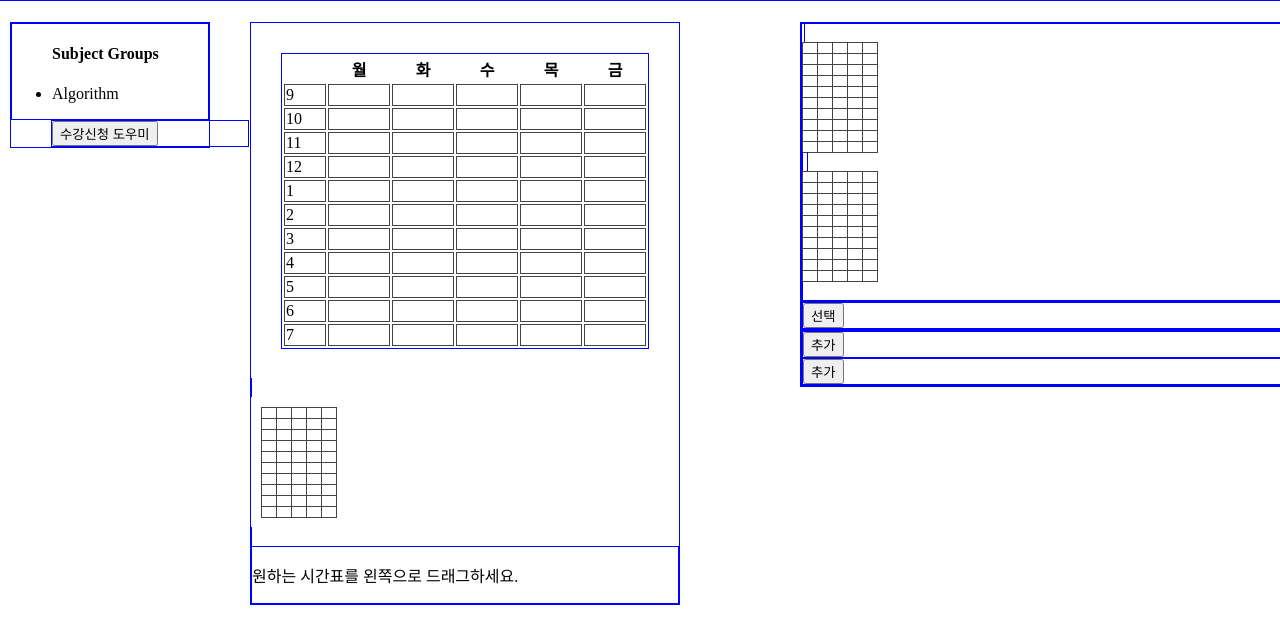
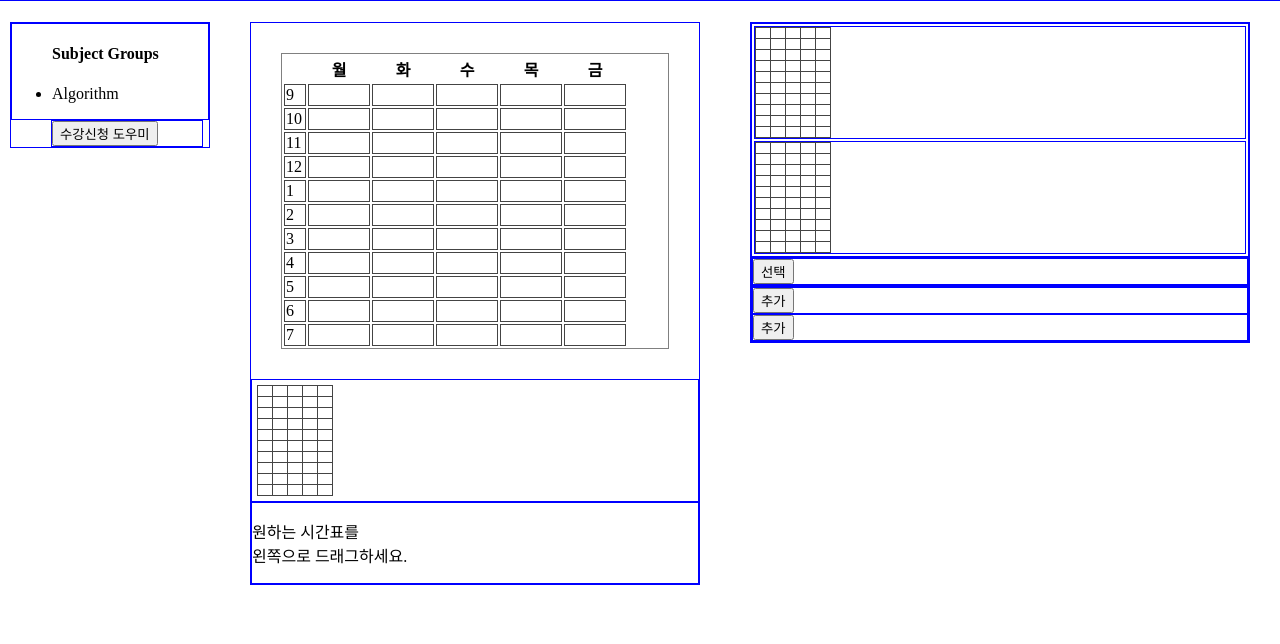
Before and after one commit to jmchoi1225/etata, a website: page views/index.html in a window 1280 px wide. Shown: the part 78-722 px from the top of the page. Drawn offline with Linux system fonts and the light colour scheme.

Commit message:
table border 수정, 가운데 정렬 시도, 크기 고정

```diff
--- a/views/index.css
+++ b/views/index.css
@@ -37,42 +37,48 @@ div{
     border-collapse: collapse;
 }
 #timetable_helper{
+    width: 150px;
     position: relative;
     left : 40px;
 }
 
 /******center******/
 #centerbg{
+    box-sizing:border-box;
+    width: 450px;
     position: absolute;
     top: 100px;
     left: 250px;
 }
 #main_timetable{
     margin: 30px;
+    border:0.5px solid gray;
+    border-collapse: collapse;
+    vertical-align: middle;
 }
 #main_timetable> th, td{
     border:0.5px solid gray;
     border-collapse: collapse;
 }
+#main_timetable>td{
+    height: 40px;
+    vertical-align: top;
+}
 #mt_0{
-    width: 40px;
+    width: 20px;
     height: 20px;
 }
 .mts{
     width: 60px;
     height: 20px;
 }
-#main_timetable>td{
-    height: 40px;
-    text-size-adjust: 10px;
-    vertical-align: top;
-}
 
 #selected_timetable{
-    display: inline;
+    box-sizing: border-box;
+    width: 90;
 }
 #selected_timetable>table{
-    margin: 10px;
+    margin: 5px;
     border-collapse: collapse;
     border:0.5px solid #444444;
 }
@@ -86,13 +92,12 @@ div{
 #rightbg{
     position: absolute;
     top: 100px;
-    left: 800px;
+    left: 750px;
     box-sizing : border-box;
     width : 500px;
 }
 .timetables{
     margin: 2px;
-    display: inline;
 }
 .timetables> table{
     border-collapse: collapse;
--- a/views/index.html
+++ b/views/index.html
@@ -208,7 +208,7 @@
             </div>
 
             <div>
-                <p>원하는 시간표를 왼쪽으로 드래그하세요.</p>
+                <p>원하는 시간표를<br>왼쪽으로 드래그하세요.</p>
             </div>
         </div>
 
```
